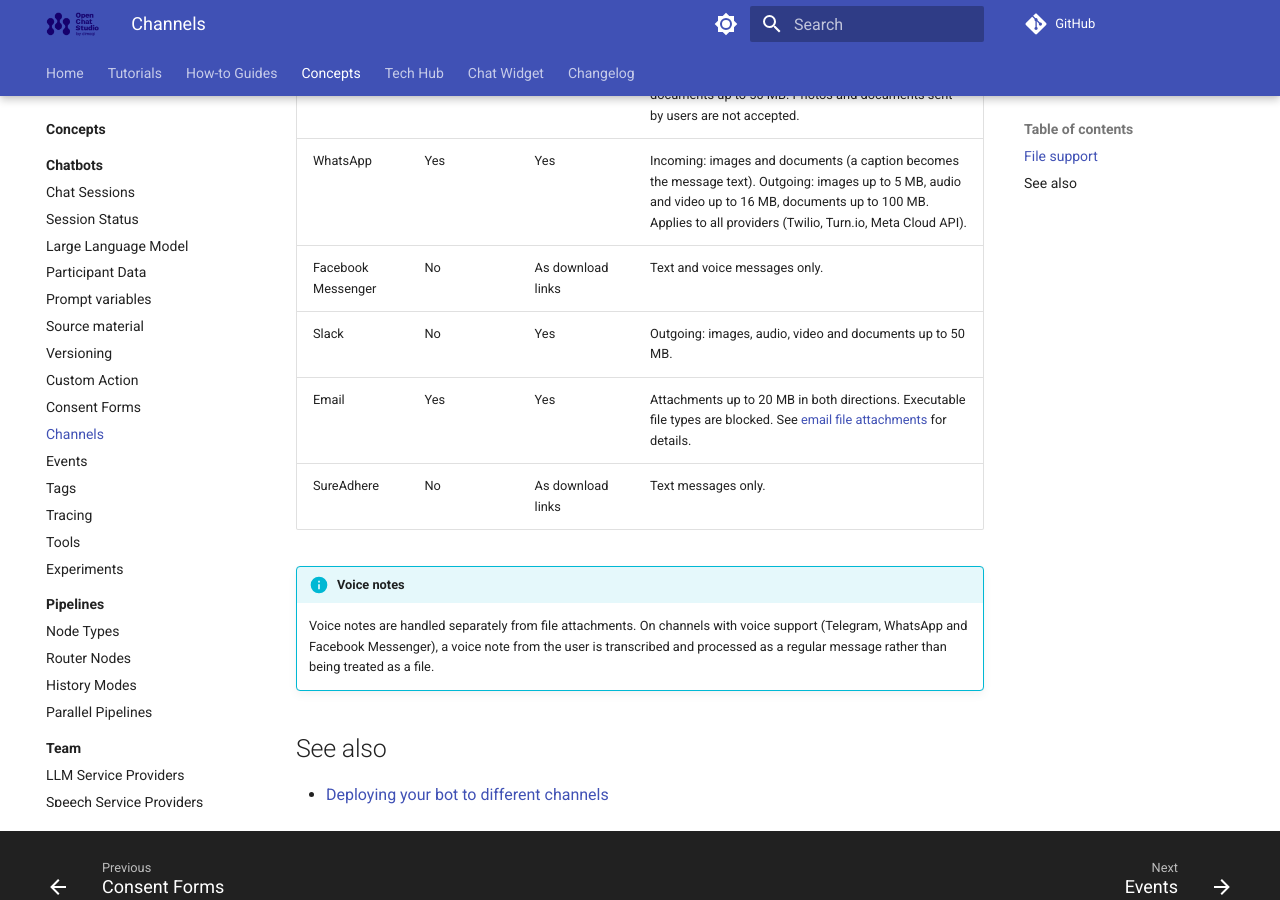
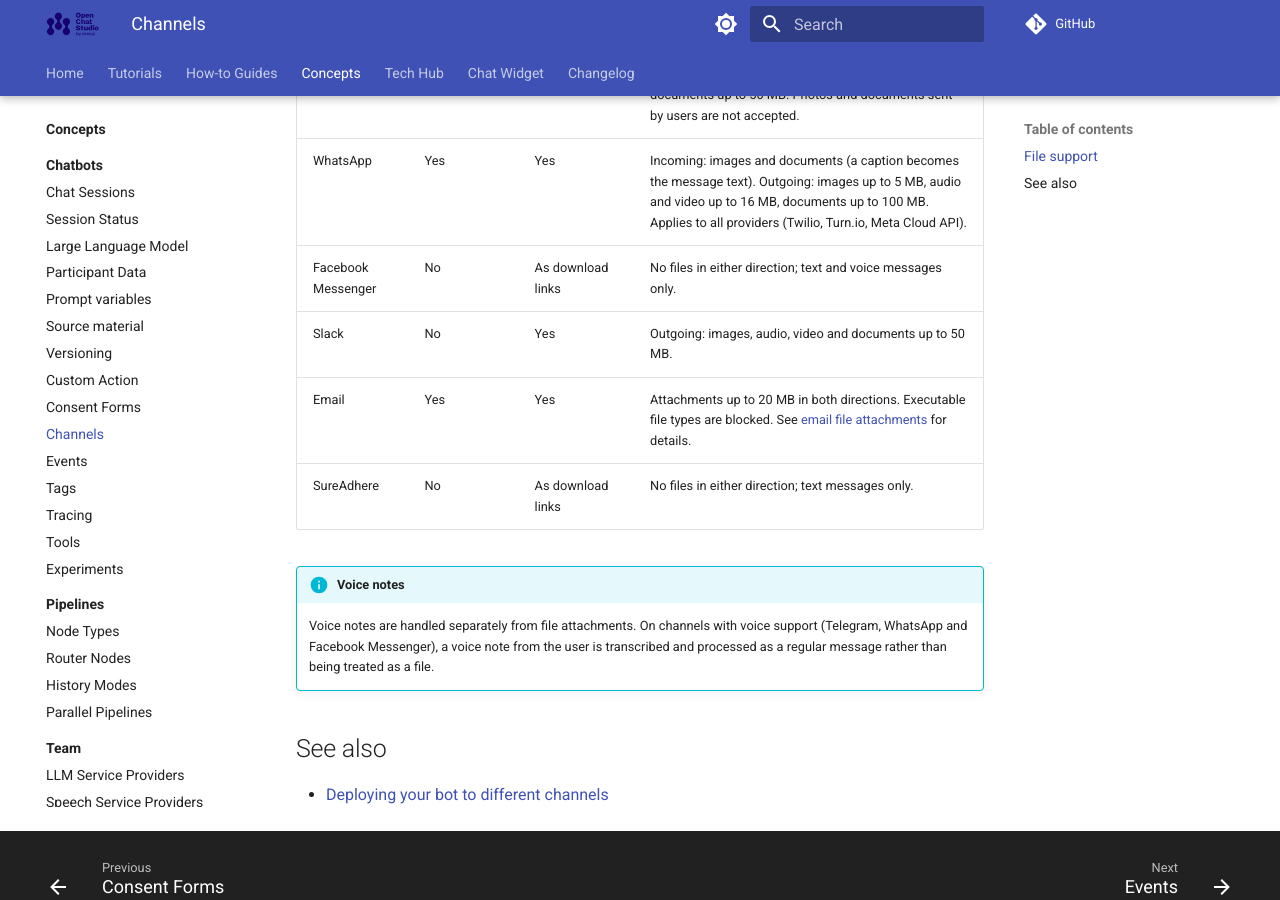
Before and after one commit to dimagi/open-chat-studio-docs, an MkDocs documentation site: the page built from docs/concepts/channels.md, in a window 1280 px wide and 900 px high, scrolled down 1052 px. Built offline with MkDocs 1.6.1 and Material for MkDocs 9.7.7, drawn with Linux system fonts in a browser that asks for light colours; a script that is not in the unit is left out; comment, search, counter and statistics services are not loaded.

Commit message:
docs: clarify file direction for Facebook and SureAdhere rows

```diff
--- a/docs/concepts/channels.md
+++ b/docs/concepts/channels.md
@@ -22,10 +22,10 @@
 | API | Yes | As attachment metadata | Same upload limits as the web channel. Files the bot produces are returned on the message as attachments with download links. |
 | Telegram | No | Yes | Outgoing: images up to 10 MB; audio, video and documents up to 50 MB. Photos and documents sent by users are not accepted. |
 | WhatsApp | Yes | Yes | Incoming: images and documents (a caption becomes the message text). Outgoing: images up to 5 MB, audio and video up to 16 MB, documents up to 100 MB. Applies to all providers (Twilio, Turn.io, Meta Cloud API). |
-| Facebook Messenger | No | As download links | Text and voice messages only. |
+| Facebook Messenger | No | As download links | No files in either direction; text and voice messages only. |
 | Slack | No | Yes | Outgoing: images, audio, video and documents up to 50 MB. |
 | Email | Yes | Yes | Attachments up to 20 MB in both directions. Executable file types are blocked. See [email file attachments][email-files] for details. |
-| SureAdhere | No | As download links | Text messages only. |
+| SureAdhere | No | As download links | No files in either direction; text messages only. |
 
 !!! info "Voice notes"
     Voice notes are handled separately from file attachments. On channels with voice support (Telegram, WhatsApp and Facebook Messenger), a voice note from the user is transcribed and processed as a regular message rather than being treated as a file.
```
